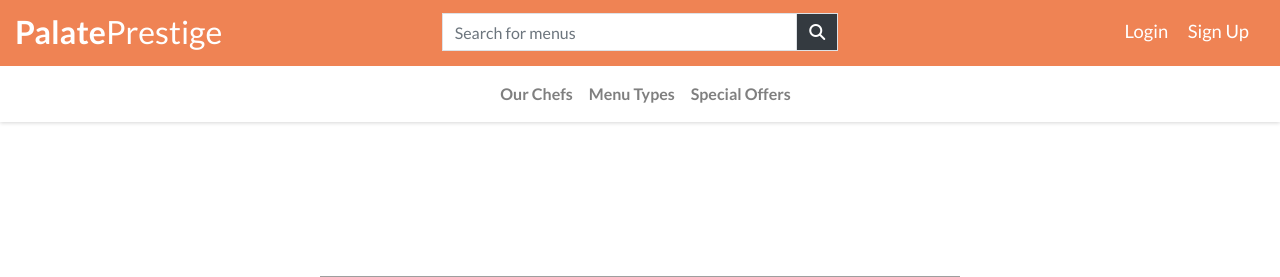
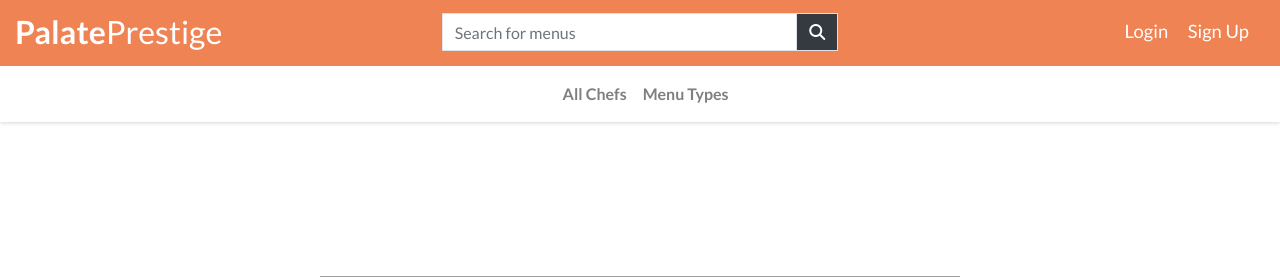
Before and after one commit to JiiXaa/PalatePrestige, a Django app: page / in a window 1280 px wide. Shown: the top 277 px of the page. Run offline with Django 3.2, Linux system fonts and the light colour scheme; some libraries are stand-ins or nearby versions; grey boxes are pictures that could not be loaded.

Commit message:
Refactored navbar to show all chefs, removed dropdowns for sorting as it is not intended functionality for MVP.

```diff
--- a/bookings/static/js/index.js
+++ b/bookings/static/js/index.js
@@ -53,7 +53,7 @@ document.addEventListener('DOMContentLoaded', () => {
     totalPriceElement.textContent = `Total Price: £${parseFloat(
       totalPriceLS
     ).toFixed(2)}`;
-  } else {
+  } else if (totalPriceIcon) {
     totalPriceIcon.textContent = '£0.00';
     totalPriceElement.textContent = '£0.00';
   }
--- a/templates/includes/main-nav.html
+++ b/templates/includes/main-nav.html
@@ -1,17 +1,8 @@
 <div class="collapse navbar-collapse" id="main-nav">
   <ul class="navbar-nav mx-auto">
-      <li class="nav-item dropdown">
-        <a class="logo-font font-weight-bold nav-link text-black me-5" href="#" id="all-chefs-link" data-bs-toggle="dropdown" aria-expanded="false">
-          Our Chefs
-        </a>
-        <ul class="dropdown-menu border-0" aria-labelledby="all-chefs-link">
-          <li><a href="#" class="dropdown-item">By Price</a></li>
-          <li><a href="#" class="dropdown-item">By Rating</a></li>
-          <li><a href="#" class="dropdown-item">By Category</a></li>
-          <li><a href="{% url 'chefs' %}" class="dropdown-item">All Chefs</a></li>
-        </ul>
+    <li class="nav-item">
+      <a href="{% url 'chefs' %}" class="logo-font font-weight-bold nav-link text-black me-5">All Chefs</a>
     </li>
-
     <li class="nav-item dropdown">
       <a class="logo-font font-weight-bold nav-link text-black me-5" href="#" id="food-link" data-bs-toggle="dropdown" aria-expanded="false">
         Menu Types
@@ -24,16 +15,5 @@
         <li><a href="{% url 'menus' %}" class="dropdown-item">All types</a></li>
       </ul>
     </li>
-
-      <li class="nav-item dropdown">
-        <a class="logo-font font-weight-bold nav-link text-black" href="#" id="specials-link" data-bs-toggle="dropdown" aria-expanded="false">
-          Special Offers
-        </a>
-        <ul class="dropdown-menu border-0" aria-labelledby="specials-link">
-          <li><a href="#" class="dropdown-item">New Deals</a></li>
-          <li><a href="#" class="dropdown-item">Last Minute</a></li>
-          <li><a href="#" class="dropdown-item">All Specials</a></li>
-        </ul>
-      </li>
   </ul>
 </div>
--- a/users/static/js/chefs/chef_availability.js
+++ b/users/static/js/chefs/chef_availability.js
@@ -56,8 +56,6 @@ document.addEventListener('DOMContentLoaded', function () {
       console.log('Events:', events);
 
       if (calendar) {
-        console.log('Updating events...');
-        // TODO: update events when the chef's availability is updated
         // Update the calendar with the chef's availability
         calendar.removeAllEvents();
         calendar.addEventSource(events);
```
Lines whose indentation alone changed are shown as unchanged.
